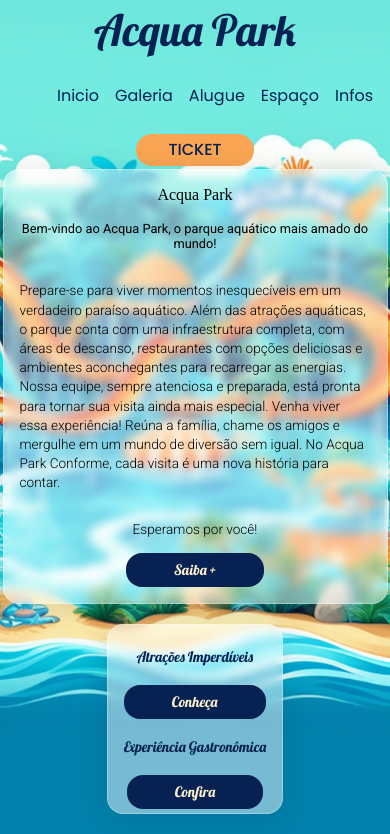
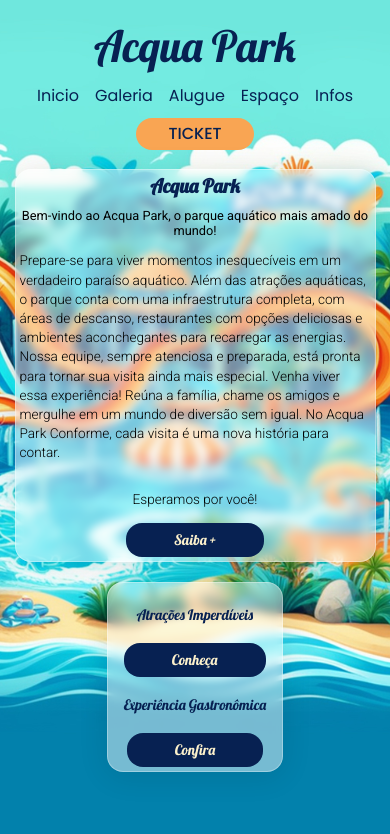
Before and after one commit to Ryotruuser/acquaPark, a plain HTML site: page index.html in a window 390 px wide. Shown: the top 834 px of the page. Drawn offline with nearby package versions, Linux system fonts and the light colour scheme.

Commit message:
adapatado layout para dispositivos ainda menores

```diff
--- a/css/components/_header.scss
+++ b/css/components/_header.scss
@@ -16,10 +16,13 @@
             font-size: 2.7rem;
         }
     }
+    .cabecalho__nav{
         .cabecalho__nav__list{
             list-style-type: none;
             @include mixins.ds-fd-ai-jc(flex, row);
             gap: 1rem;
+            margin: 0;
+            padding: 0;
             .cabecalho__nav__list-item{
                 .cabecalho__nav__list-link{
                     text-decoration: none;
@@ -39,6 +42,9 @@
                 }
             }
        }
+
+    }
+
    .cabecalho__btn-ticket{
         transition: .3s;
         padding: .5rem 3rem;
--- a/css/components/_principal.scss
+++ b/css/components/_principal.scss
@@ -27,6 +27,7 @@
             background: rgba(255, 255, 255, 0.86);
         }
         @include mixins.ds-fd-ai-jc(flex, column, center);
+        gap: 10px;
         background: rgba(255, 255, 255, 0.46);
         border-radius: 16px;
         box-shadow: 0 4px 30px rgba(0, 0, 0, 0.1);
@@ -40,12 +41,26 @@
         @media screen and (max-width: 460px){
             width: 90%;
         }
+        @media screen and (max-width: 401px){
+            padding: .25rem;
+        }
+        @media screen and (max-height: 740px){
+            margin-top: 10px;
+        }
+
+        .mlateral__card_logo{
+            padding: 0;
+            margin: 0;
+            @include mixins.ff-fs-cl(variaveis.$ft-titulos, 1.2rem, variaveis.$cor-primaria);
+        }
         .mlateral__card_info{
             @include mixins.ds-fd-ai-jc(flex, column, center);
             .mlateral__card_info_titulo{
                 text-align: center;
                 @include mixins.ff-fs-cl(variaveis.$ft-alternativo, .8rem, variaveis.$cor-preto);
                 font-weight: 400;
+                padding: 0;
+                margin: 0;
             }
             .mlateral__card_info_texto{
                 @include mixins.ff-fs-cl(variaveis.$ft-alternativo, .85rem, variaveis.$cor-preto);
@@ -101,6 +116,13 @@
             padding: .25rem 1rem;
             gap: 0;
         }
+        @media screen and (max-height: 760px){
+            flex-direction: row;
+            padding: .25rem;
+            width: 90%;
+            justify-content: center;
+            gap: 20px;
+        }
         .principal__container_column{
             @include mixins.ds-fd-ai-jc(flex, column, center);
             .principal__container_colunm_titulo{
--- a/index.html
+++ b/index.html
@@ -43,7 +43,7 @@
 
     <section class="principal">
         <div class="mlateral__card">
-            <div class="mlateral__card_logo">Acqua Park</div>
+            <h4 class="mlateral__card_logo">Acqua Park</h4>
             <div class="mlateral__card_info">
                 <h4 class="mlateral__card_info_titulo">
                     Bem-vindo ao Acqua Park, o parque aquático mais amado do mundo!
```
Also changed, not shown: css/style.css, 1 other file. Lines whose indentation alone changed are shown as unchanged.
